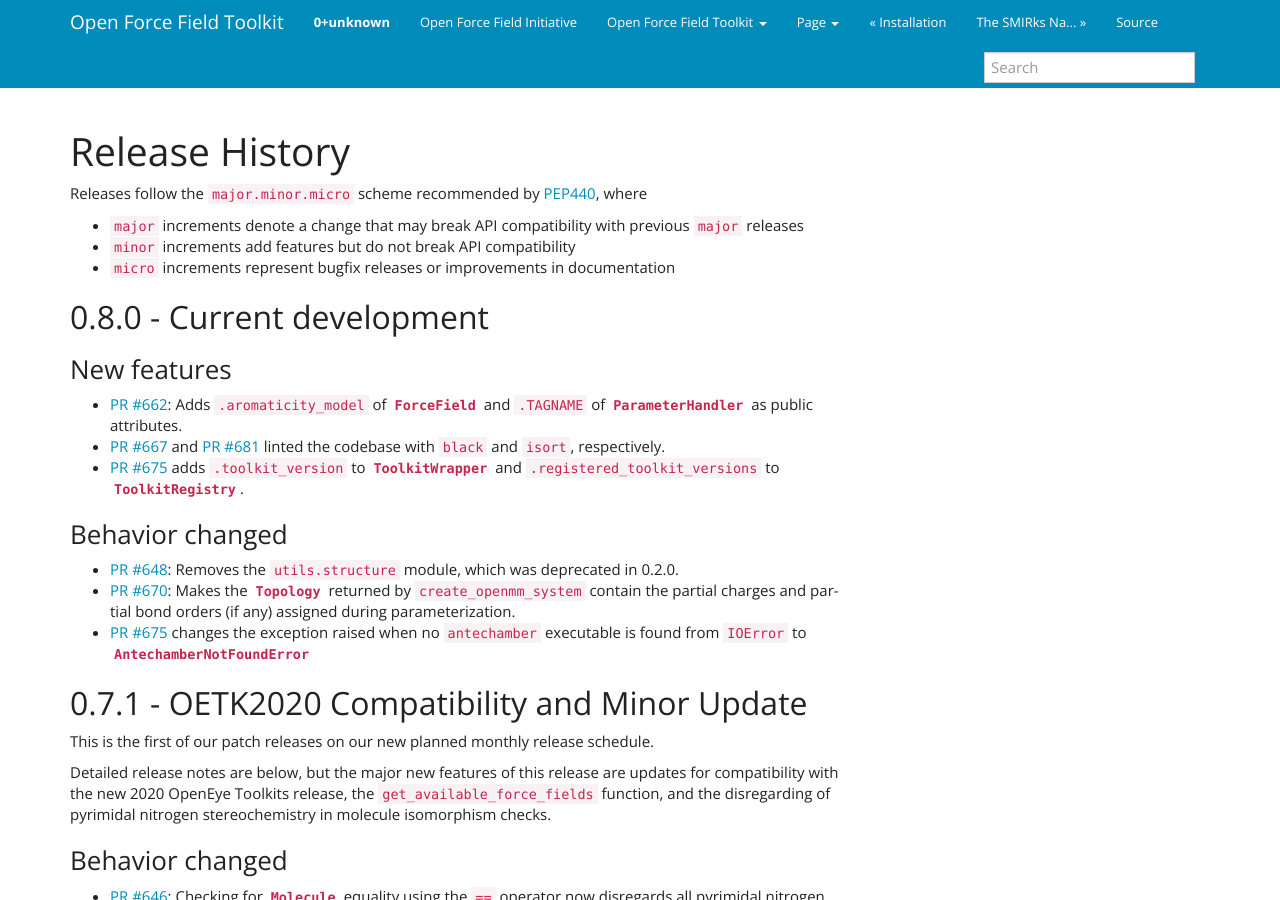
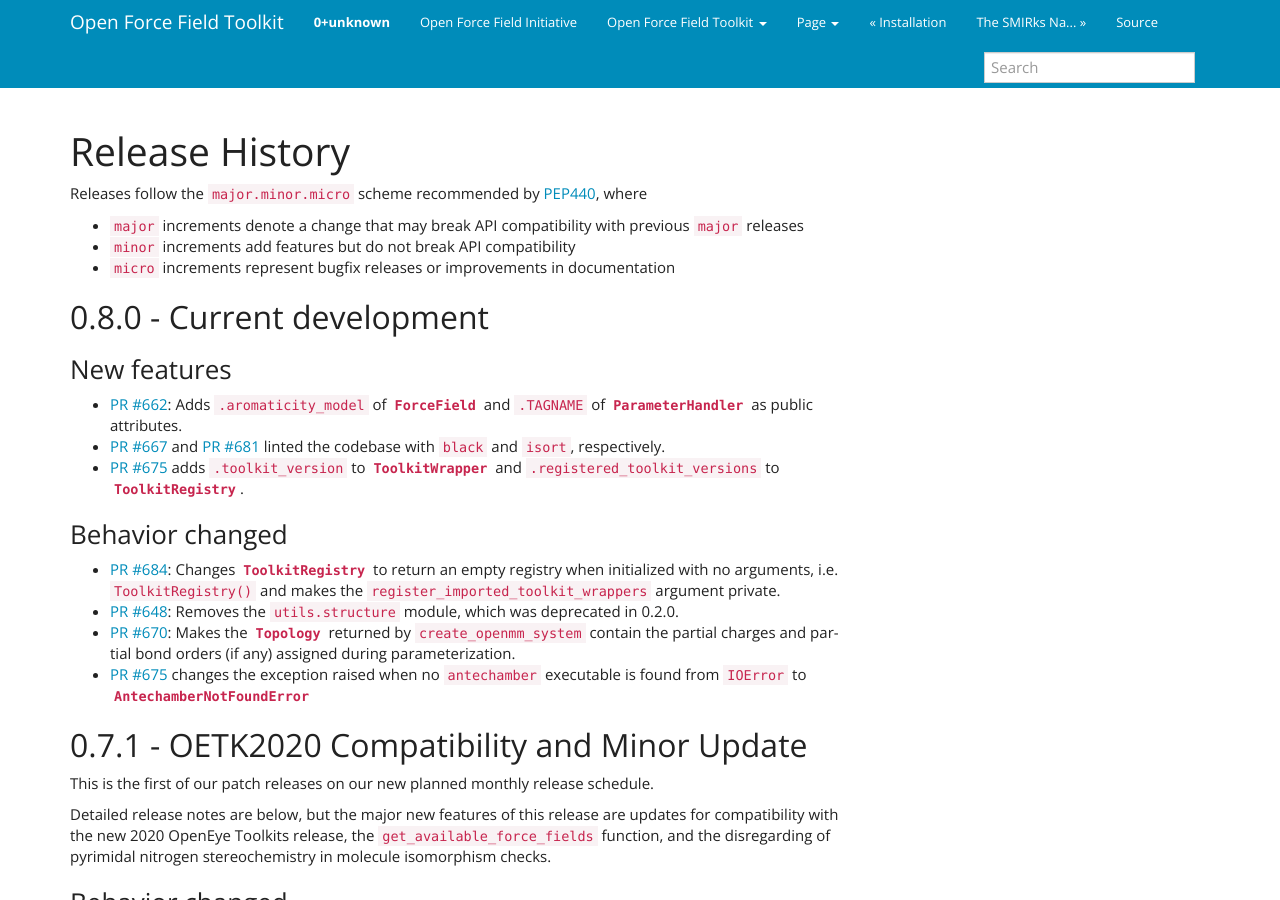
Before and after one commit to openforcefield/openff-toolkit, a Sphinx documentation site: the page built from docs/releasehistory.rst, in a window 1280 px wide and 900 px high. Built offline with Sphinx 7.4.7, drawn with Linux system fonts in a browser that asks for light colours.

Commit message:
Update changelog

```diff
--- a/docs/releasehistory.rst
+++ b/docs/releasehistory.rst
@@ -27,6 +27,10 @@
 
 Behavior changed
 """"""""""""""""
+- `PR #684 <https://github.com/openforcefield/openforcefield/pull/684>`_: Changes
+  :py:class:`ToolkitRegistry <openforcefield.utils.toolkits.ToolkitRegistry>` to return an empty
+  registry when initialized with no arguments, i.e. ``ToolkitRegistry()`` and makes the
+  ``register_imported_toolkit_wrappers`` argument private.
 - `PR #648 <https://github.com/openforcefield/openforcefield/pull/648>`_: Removes the
   ``utils.structure`` module, which was deprecated in 0.2.0.
 - `PR #670 <https://github.com/openforcefield/openforcefield/pull/670>`_: Makes the
```
